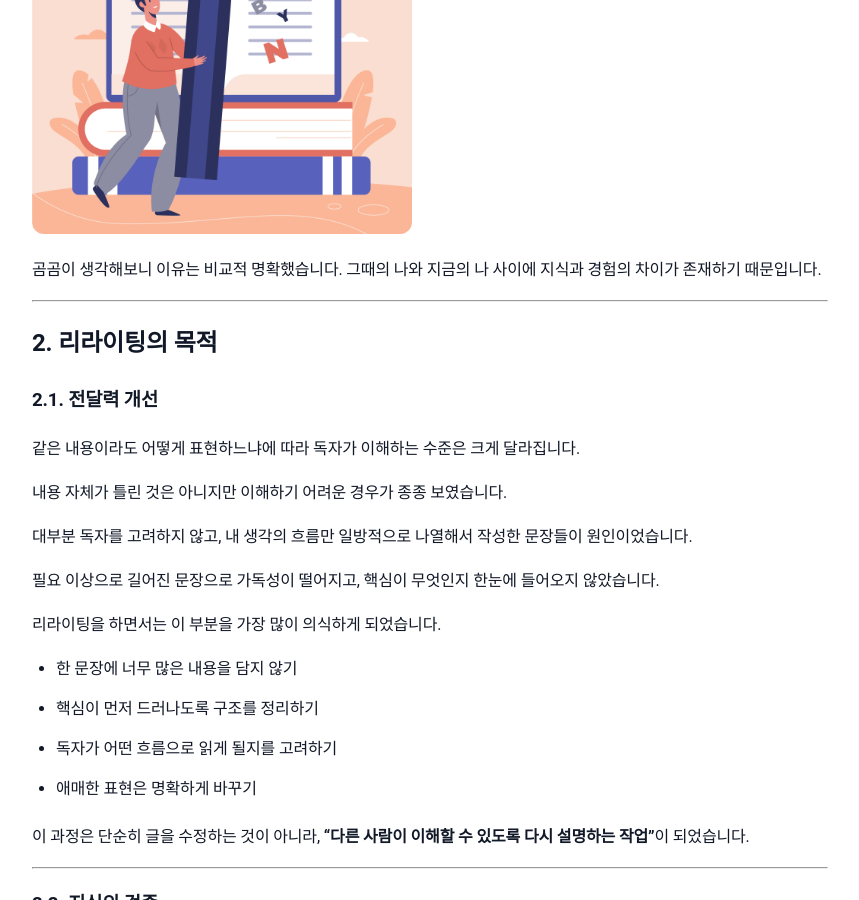
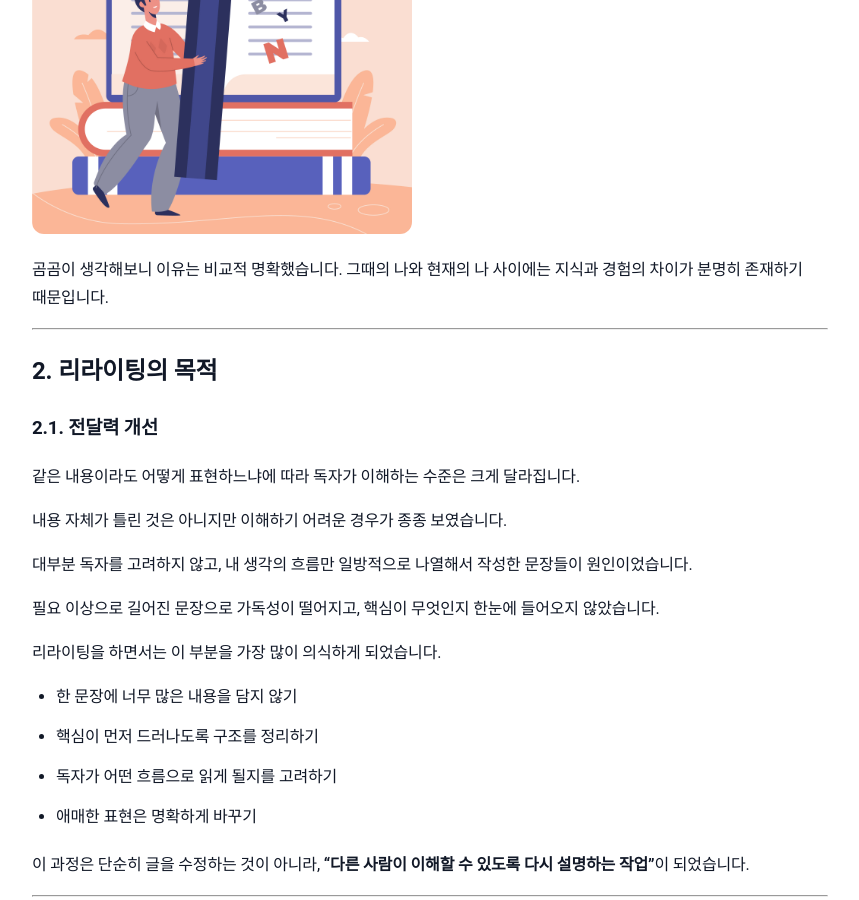
Before and after one commit to sanghoon-lee/sanghoon-lee.github.io, a Jekyll site: the page built from _posts/2026-04-19-rewriting.md, in a window 1280 px wide and 900 px high, scrolled down 1067 px. Shown: the whole window, without its empty margins (210-1069 px from the left). Built offline with Jekyll 4.4.1, drawn with Linux system fonts in a browser that asks for light colours; nearby versions of some CDN libraries; comment, search, counter and statistics services are not loaded.

Commit message:
rewriting 포스팅 추가

```diff
--- a/_posts/2026-04-19-rewriting.md
+++ b/_posts/2026-04-19-rewriting.md
@@ -29,7 +29,7 @@ categories: 일반
 
 <img class="main-image" src="/assets/images/rewriting.jpg" alt="리라이팅">
 
-곰곰이 생각해보니 이유는 비교적 명확했습니다. 그때의 나와 지금의 나 사이에 지식과 경험의 차이가 존재하기 때문입니다.
+곰곰이 생각해보니 이유는 비교적 명확했습니다. 그때의 나와 현재의 나 사이에는 지식과 경험의 차이가 분명히 존재하기 때문입니다.
 
 ---
 
```
